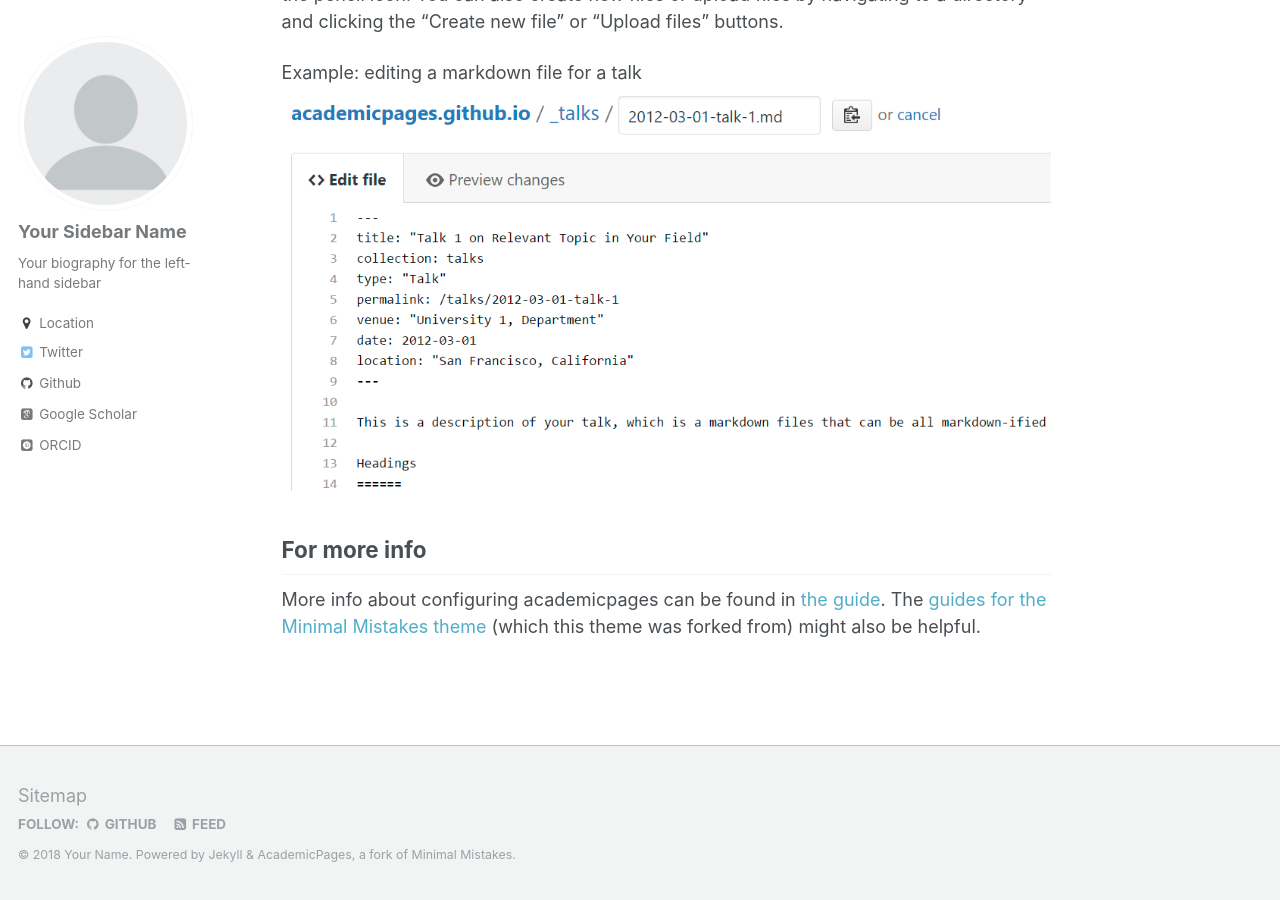
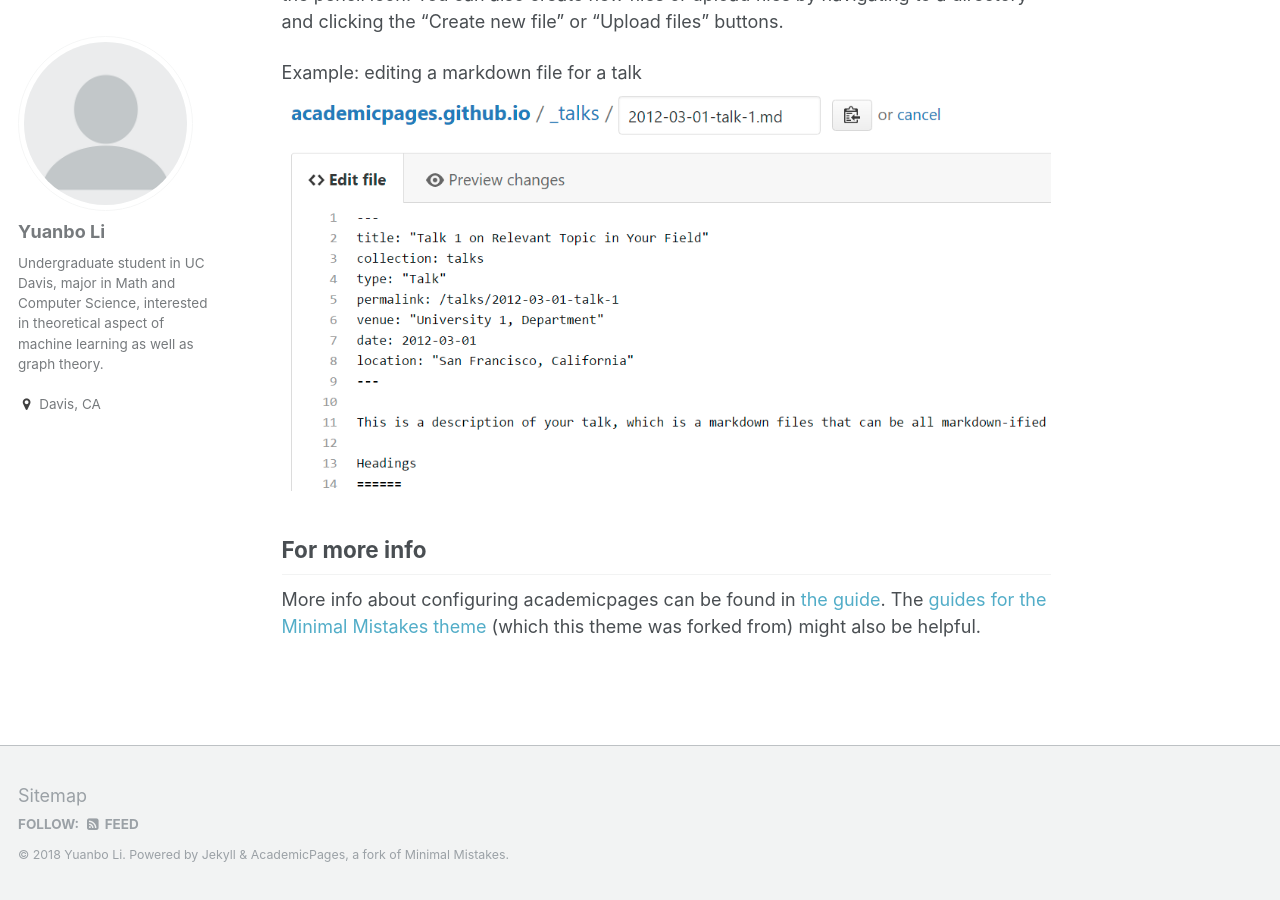
Before and after one commit to yuanboli/yuanboli.github.io, a Jekyll site: the page built from _pages/about.md, in a window 1280 px wide and 900 px high, scrolled down 2510 px. Built offline with Jekyll 4.4.1, drawn with Linux system fonts in a browser that asks for light colours; some web fonts are replaced; some of the changed text lies outside the part shown.

Commit message:
basic config

```diff
--- a/_config.yml
+++ b/_config.yml
@@ -7,13 +7,13 @@
 
 # Site Settings
 locale                   : "en-US"
-title                    : "Your Name / Site Title"
+title                    : "Yuanbo Li"
 title_separator          : "-"
-name                     : &name "Your Name"
-description              : &description "personal description"
-url                      : https://academicpages.github.io # the base hostname & protocol for your site e.g. "https://mmistakes.github.io"
+name                     : &name "Yuanbo Li"
+description              : &description "Undergraduate student in Math and Computer Science"
+url                      : https://yuanboli.github.io # the base hostname & protocol for your site e.g. "https://mmistakes.github.io"
 baseurl                  : "" # the subpath of your site, e.g. "/blog"
-repository               : "academicpages/academicpages.github.io"
+repository               : "yuanboli.github.io"
 teaser                   :  # filename of teaser fallback teaser image placed in /images/, .e.g. "500x300.png"
 breadcrumbs              : false # true, false (default)
 words_per_minute         : 160
@@ -78,12 +78,12 @@ analytics:
 
 # Site Author
 author:
-  name             : "Your Sidebar Name"
+  name             : "Yuanbo Li"
   avatar           : "profile.png"
-  bio              : "Your biography for the left-hand sidebar"
-  location         : "Location"
+  bio              : "Undergraduate student in UC Davis, major in Math and Computer Science, interested in theoretical aspect of machine learning as well as graph theory." #"Your biography for the left-hand sidebar"
+  location         : "Davis, CA"
   employer         :
-  googlescholar    : "http://yourfullgooglescholarurl.com"
+  googlescholar    : #"http://yourfullgooglescholarurl.com"
   email            :
   uri              :
   bitbucket        :
@@ -92,19 +92,19 @@ author:
   flickr           :
   facebook         :
   foursquare       :
-  github           : "academicpages"
+  github           : #""
   google_plus      :
   keybase          :
   instagram        :
   lastfm           :
   linkedin         :
-  orcid            : "http://orcid.org/yourorcidurl"
+  orcid            : #"http://orcid.org/yourorcidurl"
   pinterest        :
   soundcloud       :
   stackoverflow    : # http://stackoverflow.com/users/123456/username
   steam            :
   tumblr           :
-  twitter          : "replacethistwitterhandle"
+  twitter          : #"replacethistwitterhandle"
   vine             :
   weibo            :
   xing             :
```
Also changed, not shown: 1 other file.
